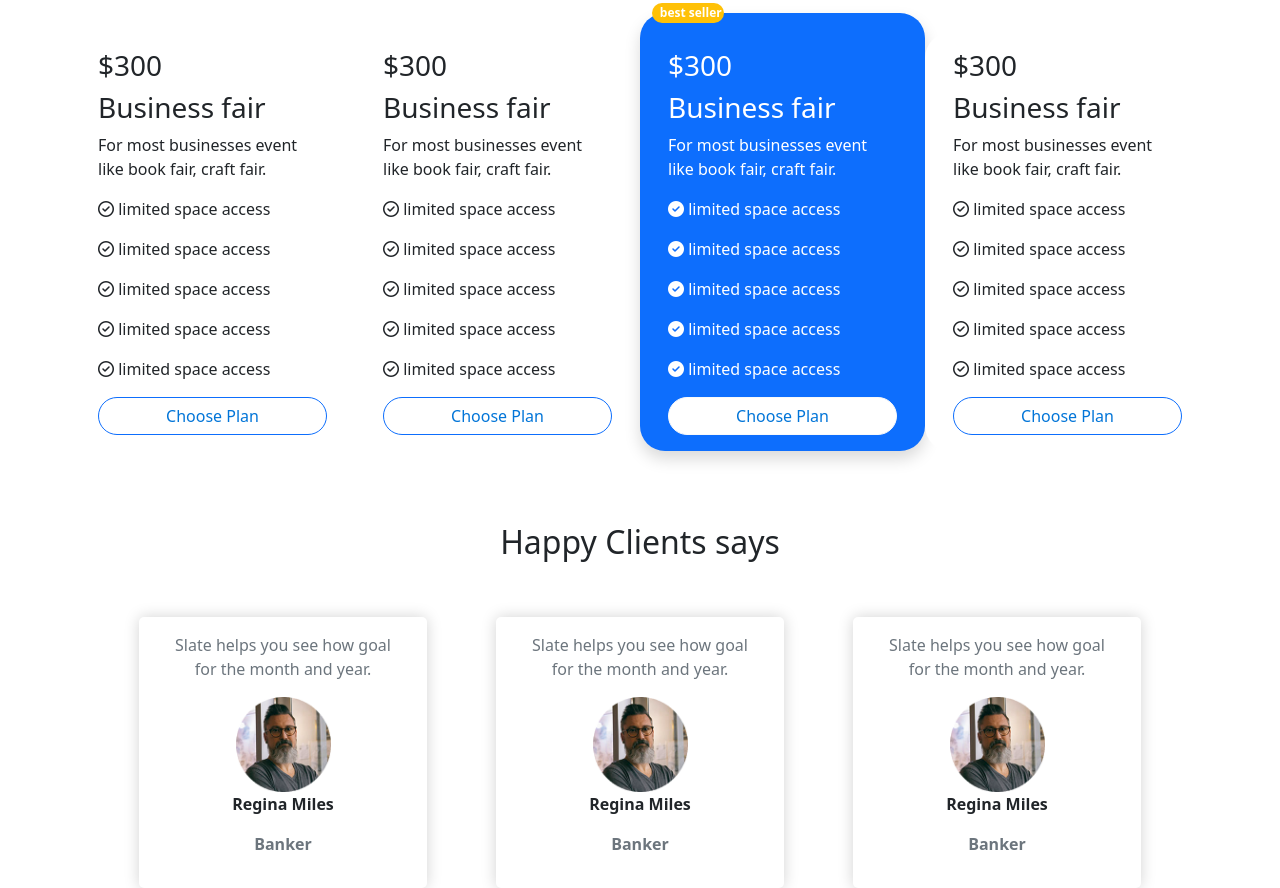
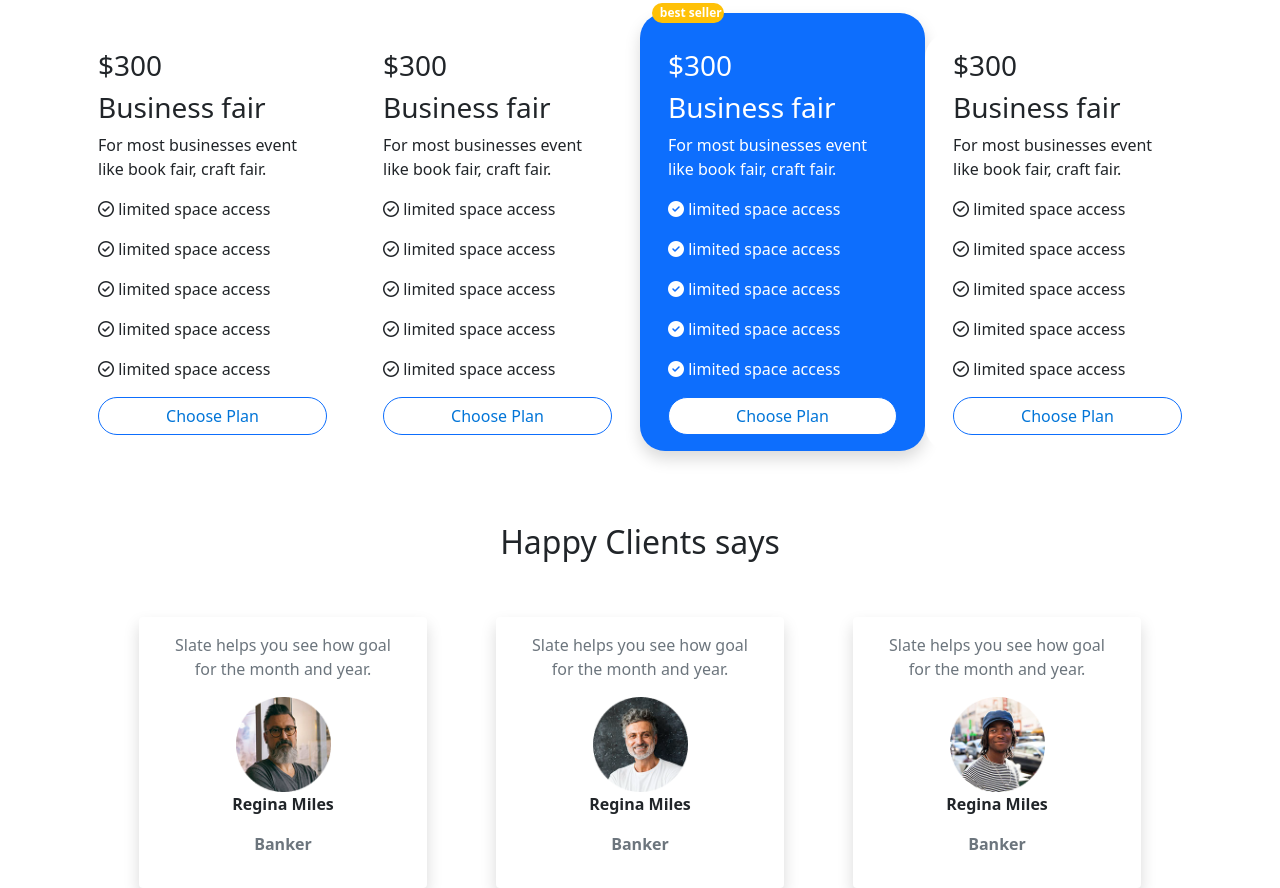
Before and after one commit to mh4bib/convention-center, a plain HTML site: page index.html in a window 1280 px wide. Shown: the part 626-1514 px from the top of the page. Drawn offline with nearby package versions, Linux system fonts and the light colour scheme.

Commit message:
client edited

```diff
--- a/css/style.css
+++ b/css/style.css
@@ -17,7 +17,3 @@
 .my-img{
     width: 95px;
 }
-.my-client-card{
-    border-radius: 5px;
-    box-shadow: 0 0 15px lightgrey;
-}
--- a/index.html
+++ b/index.html
@@ -136,7 +136,7 @@
               <p><i class="fas fa-check-circle"></i> limited space access</p>
               <p><i class="fas fa-check-circle"></i> limited space access</p>
               <div class="d-grid gap-2">
-                <button class="btn btn-light my-button" type="button">Choose Plan</button>
+                <button class="btn btn-primary my-button" type="button">Choose Plan</button>
               </div>
             </div>
           </div>
@@ -161,7 +161,7 @@
       <div class="container">
         <h2 class="text-center">Happy Clients says</h2>
         <div class="row justify-content-evenly">
-          <div class="card col-sm-12 col-md-6 col-lg-4 mt-5 my-card my-client-card" style="max-width: 18rem;">
+          <div class="card col-sm-12 col-md-6 col-lg-4 mt-5 shadow rounded my-card" style="max-width: 18rem;">
             <div class="card-body text-center">
               <p class="card-text text-muted">Slate helps you see how goal for the month and year.</p>
               <img src="images/person 1.png" class="my-img" alt="...">
@@ -169,18 +169,18 @@
               <p class="fw-bold text-muted">Banker</p>
             </div>
           </div>
-          <div class="card col-sm-12 col-md-6 col-lg-4 mt-5 my-card my-client-card" style="max-width: 18rem;">
+          <div class="card col-sm-12 col-md-6 col-lg-4 mt-5 shadow rounded my-card" style="max-width: 18rem;">
             <div class="card-body text-center">
               <p class="card-text text-muted">Slate helps you see how goal for the month and year.</p>
-              <img src="images/person 1.png" class="my-img" alt="...">
+              <img src="images/person 2.png" class="my-img" alt="...">
               <p class="fw-bold">Regina Miles</p>
               <p class="fw-bold text-muted">Banker</p>
             </div>
           </div>
-          <div class="card col-sm-12 col-md-6 col-lg-4 mt-5 my-card my-client-card" style="max-width: 18rem;">
+          <div class="card col-sm-12 col-md-6 col-lg-4 mt-5 shadow rounded my-card" style="max-width: 18rem;">
             <div class="card-body text-center">
               <p class="card-text text-muted">Slate helps you see how goal for the month and year.</p>
-              <img src="images/person 1.png" class="my-img" alt="...">
+              <img src="images/person 3.png" class="my-img" alt="...">
               <p class="fw-bold">Regina Miles</p>
               <p class="fw-bold text-muted">Banker</p>
             </div>
```
